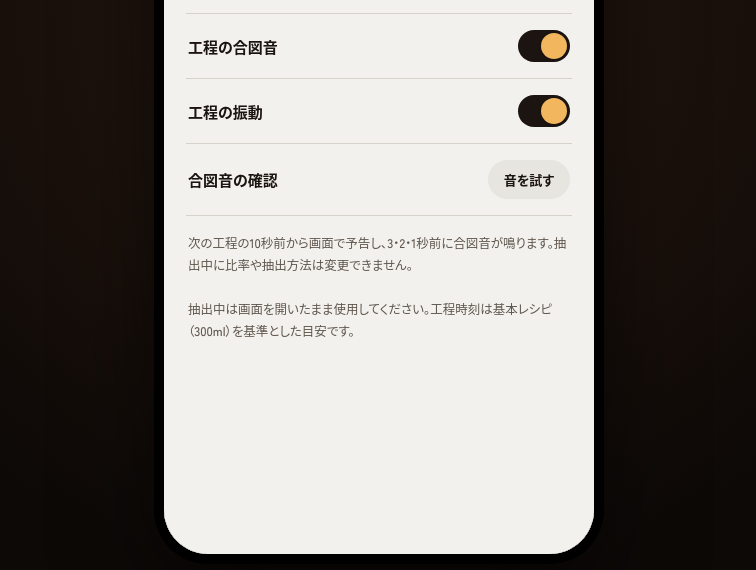
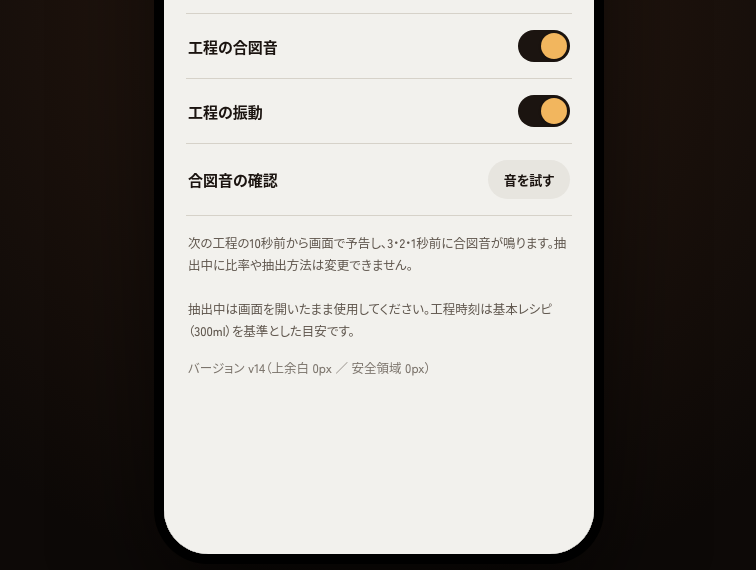
Before and after one commit to naopoppo1017-ctrl/brew-cue, a plain HTML site: page index.html in a window 1280 px wide. Both pictures are taken after a click on the button 819 px from the left and 54 px from the top of the page. Shown: the part 230-800 px from the top of the page, without its empty margins (261-1017 px from the left). Drawn offline with nearby package versions, Linux system fonts and the light colour scheme.

Commit message:
Add files via upload

```diff
--- a/index.html
+++ b/index.html
@@ -474,6 +474,7 @@ button:disabled,input:disabled,select:disabled{opacity:.4;cursor:not-allowed}
    <div class="setting-row" id="hapticRow" hidden><label for="hapticToggle">工程の振動</label><input type="checkbox" class="switch" id="hapticToggle" checked></div>
    <div class="setting-row"><span>合図音の確認</span><button type="button" class="test-button" id="soundTest">音を試す</button></div>
    <p class="setting-help">次の工程の10秒前から画面で予告し、3・2・1秒前に合図音が鳴ります。抽出中に比率や抽出方法は変更できません。<br><br>抽出中は画面を開いたまま使用してください。工程時刻は基本レシピ（300ml）を基準とした目安です。</p>
+   <p class="setting-help" id="verText" style="opacity:.8"></p>
   </div>
  </section></div>
  <div class="safe-top" id="safeTop" data-view="setup" aria-hidden="true"></div>
@@ -485,7 +486,7 @@ button:disabled,input:disabled,select:disabled{opacity:.4;cursor:not-allowed}
 (()=>{
  'use strict';
  const $=id=>document.getElementById(id);
- const DURATION=210;
+ const DURATION=210,VERSION='v14';
  const PREF_KEY='brew-cue-redesign-preferences-v1',TIMER_KEY='brew-cue-redesign-timer-v1';
  const oldKeys=['brew-cue-recipe-multimethod-v1','brew-cue-recipe-phase1','brew-cue-recipe-v1'];
  const TASTE={sweet:50,balanced:60,bright:70};
@@ -690,7 +691,7 @@ const applyThemeColor=()=>{const dark=matchMedia('(prefers-color-scheme: dark)')
  function openSheet(mode){
   sheetMode=mode;sheetPreviousFocus=document.activeElement;
   $('stepsContent').hidden=mode!=='steps';$('settingsContent').hidden=mode!=='settings';
-  if(mode==='steps')renderSteps();else{$('sheetTitle').textContent='設定';$('ratioSelect').disabled=timer.mode!=='idle';$('ratioSelect').value=prefs.ratio;$('soundToggle').checked=prefs.sound;$('hapticToggle').checked=prefs.haptic;$('hapticRow').hidden=!navigator.vibrate;}
+  if(mode==='steps')renderSteps();else{$('sheetTitle').textContent='設定';$('ratioSelect').disabled=timer.mode!=='idle';$('ratioSelect').value=prefs.ratio;$('soundToggle').checked=prefs.sound;$('hapticToggle').checked=prefs.haptic;$('hapticRow').hidden=!navigator.vibrate;showVersion();}
   $('sheetLayer').hidden=false;$('closeSheet').focus();
  }
  function closeSheet(){if(!sheetMode)return;sheetMode=null;$('sheetLayer').hidden=true;if(sheetPreviousFocus&&sheetPreviousFocus.isConnected)sheetPreviousFocus.focus();}
@@ -743,6 +744,8 @@ const applyThemeColor=()=>{const dark=matchMedia('(prefers-color-scheme: dark)')
  document.querySelectorAll('[data-open-steps]').forEach(b=>b.addEventListener('click',()=>openSheet('steps')));
  $('openSettings').addEventListener('click',()=>openSheet('settings'));$('brewSettings').addEventListener('click',()=>openSheet('settings'));
  $('closeSheet').addEventListener('click',closeSheet);
+ const showVersion=()=>{const cs=getComputedStyle(document.documentElement);const pr=document.createElement('div');pr.style.cssText='position:absolute;visibility:hidden;padding-top:env(safe-area-inset-top,0px)';document.body.appendChild(pr);const inset=Math.round(parseFloat(getComputedStyle(pr).paddingTop)||0);pr.remove();
+  $('verText').textContent=`バージョン ${VERSION}（上余白 ${cs.getPropertyValue('--edge').trim()||'0px'} ／ 安全領域 ${inset}px）`;};
  /* swipe down to dismiss: from the handle/title, or from the body when scrolled to the top */
  {
   const sheet=document.querySelector('.sheet'),layer=$('sheetLayer');
@@ -799,7 +802,7 @@ const applyThemeColor=()=>{const dark=matchMedia('(prefers-color-scheme: dark)')
  if(timer.mode!=='idle'){setView('brew');renderTimer();if(timer.mode==='running')wake();}else setView('setup');
  if(document.fonts&&document.fonts.ready)document.fonts.ready.then(positionRuler);
  setInterval(tick,150);
- if('serviceWorker' in navigator&&location.protocol==='https:')window.addEventListener('load',()=>navigator.serviceWorker.register('./sw.js',{updateViaCache:'none'}).catch(()=>{}));
+ if('serviceWorker' in navigator&&location.protocol==='https:'){const had=!!navigator.serviceWorker.controller;let reloaded=false;navigator.serviceWorker.addEventListener('controllerchange',()=>{if(!had||reloaded)return;reloaded=true;if(timer.mode==='idle')location.reload();else toast('新しい版があります。抽出後に開き直してください');});window.addEventListener('load',()=>navigator.serviceWorker.register('./sw.js',{updateViaCache:'none'}).then(r=>r.update()).catch(()=>{}));}
 })();
 </script>
 </body>
--- a/sw.js
+++ b/sw.js
@@ -1,8 +1,8 @@
-const CACHE='brew-cue-ui-2026-11-19-v13-edge28';
+const CACHE='brew-cue-ui-2026-11-19-v14-edge28';
 const FONTS='cue-fonts-v1';
 const ASSETS=['./','./index.html','./manifest.webmanifest','./icon-180.png','./icon-192.png','./icon-512.png'];
 self.addEventListener('install',event=>{
-  event.waitUntil(caches.open(CACHE).then(cache=>cache.addAll(ASSETS)).then(()=>self.skipWaiting()));
+  event.waitUntil(caches.open(CACHE).then(cache=>cache.addAll(ASSETS.map(u=>new Request(u,{cache:'reload'})))).then(()=>self.skipWaiting()));
 });
 self.addEventListener('activate',event=>{
   event.waitUntil(caches.keys().then(keys=>Promise.all(keys.filter(k=>k!==CACHE&&(k.startsWith('brew-cue')||k.startsWith('brewcue'))).map(k=>caches.delete(k)))).then(()=>self.clients.claim()));
@@ -17,7 +17,7 @@ self.addEventListener('fetch',event=>{
   if(new URL(event.request.url).origin!==self.location.origin)return;
   const url=new URL(event.request.url);
   if(event.request.mode==='navigate'||url.pathname.endsWith('/index.html')){
-    event.respondWith(fetch(event.request).then(response=>{if(response.ok){const copy=response.clone();caches.open(CACHE).then(cache=>cache.put(event.request,copy));}return response;}).catch(()=>caches.match(event.request).then(x=>x||caches.match('./index.html'))));
+    event.respondWith(fetch(event.request.url,{cache:'no-store'}).then(response=>{if(response.ok){const copy=response.clone();caches.open(CACHE).then(cache=>cache.put(event.request,copy));}return response;}).catch(()=>caches.match(event.request).then(x=>x||caches.match('./index.html'))));
   }else{
     event.respondWith(caches.match(event.request).then(cached=>cached||fetch(event.request).then(response=>{if(response.ok){const copy=response.clone();caches.open(CACHE).then(cache=>cache.put(event.request,copy));}return response;})));
   }
```
